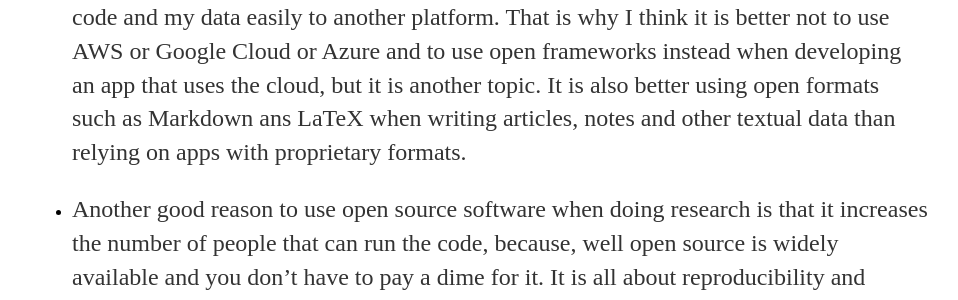
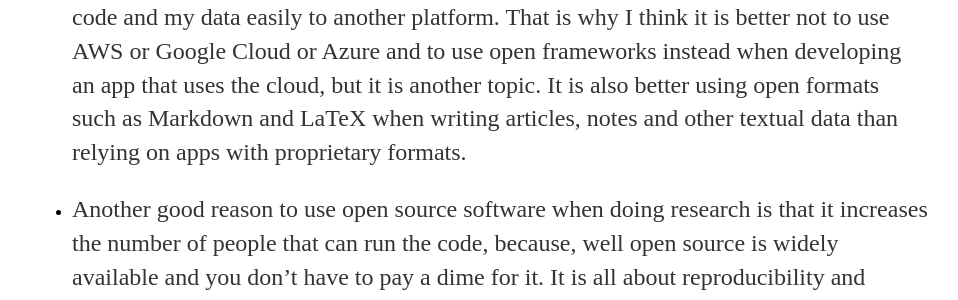
Before and after one commit to ezerfernandes/ezerfernandes.github.io, a Jekyll site: the page built from _posts/2019-02-13-right-reasons-open-source-in-research.md, in a window 1280 px wide. Shown: the part 1134-1434 px from the top of the page, without its empty margins (160-1118 px from the left). Built offline with Jekyll 4.4.1, drawn with Linux system fonts in a browser that asks for light colours; some of the changed text lies outside the part shown.

Commit message:
Update 2019-02-13-right-reasons-open-source-in-research.md

```diff
--- a/_posts/2019-02-13-right-reasons-open-source-in-research.md
+++ b/_posts/2019-02-13-right-reasons-open-source-in-research.md
@@ -14,7 +14,7 @@ First of all, Jupyter (and the open source ecosystem behind it) has technically
 
 Second of all, it is true that an open source code base increases transparency. But there are much better reason why someone should prefer open source alternatives:
 
-- Open standards increase user choice. If I use a proprietary format, I cannot migrate my code and my data easily to another platform. That is why I think it is better not to use AWS or Google Cloud or Azure and to use open frameworks instead when developing an app that uses the cloud, but it is another topic. It is also better using open formats such as Markdown ans LaTeX when writing  articles, notes and other textual data than relying on apps with proprietary formats.
+- Open standards increase user choice. If I use a proprietary format, I cannot migrate my code and my data easily to another platform. That is why I think it is better not to use AWS or Google Cloud or Azure and to use open frameworks instead when developing an app that uses the cloud, but it is another topic. It is also better using open formats such as Markdown and LaTeX when writing  articles, notes and other textual data than relying on apps with proprietary formats.
 
 - Another good reason to use open source software when doing research is that it increases the number of people that can run the code, because, well open source is widely available and you don't have to pay a dime for it. It is all about reproducibility and research usefulness. But it is not enough to use open source code. If you really want to increase reproducibility, you have to be careful to avoid non-deterministic elements in your code. You have to have a reproducible environment. You have to specify the version of all the libraries used. Ideally, you have to make a Docker container available so that the environment used to run the code is the same used originally and the code runs the steps in the same order.
 
```
